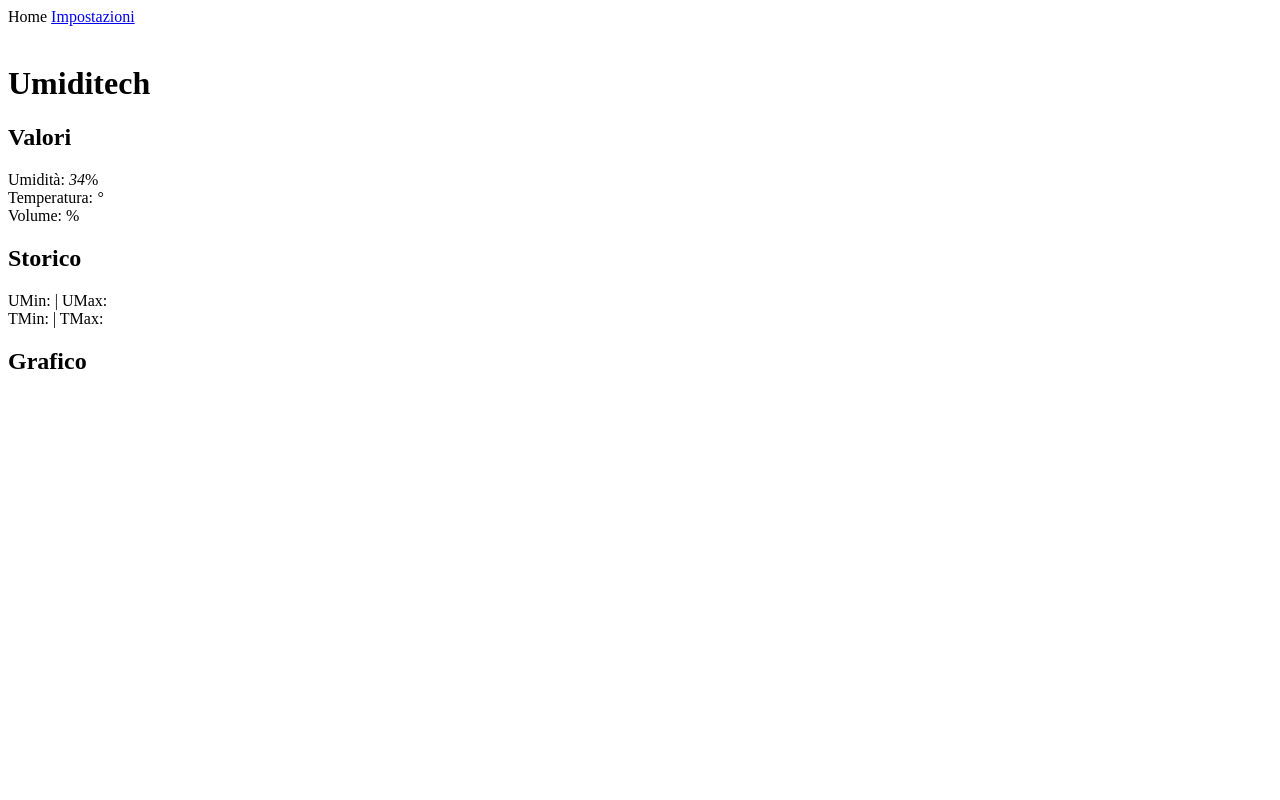
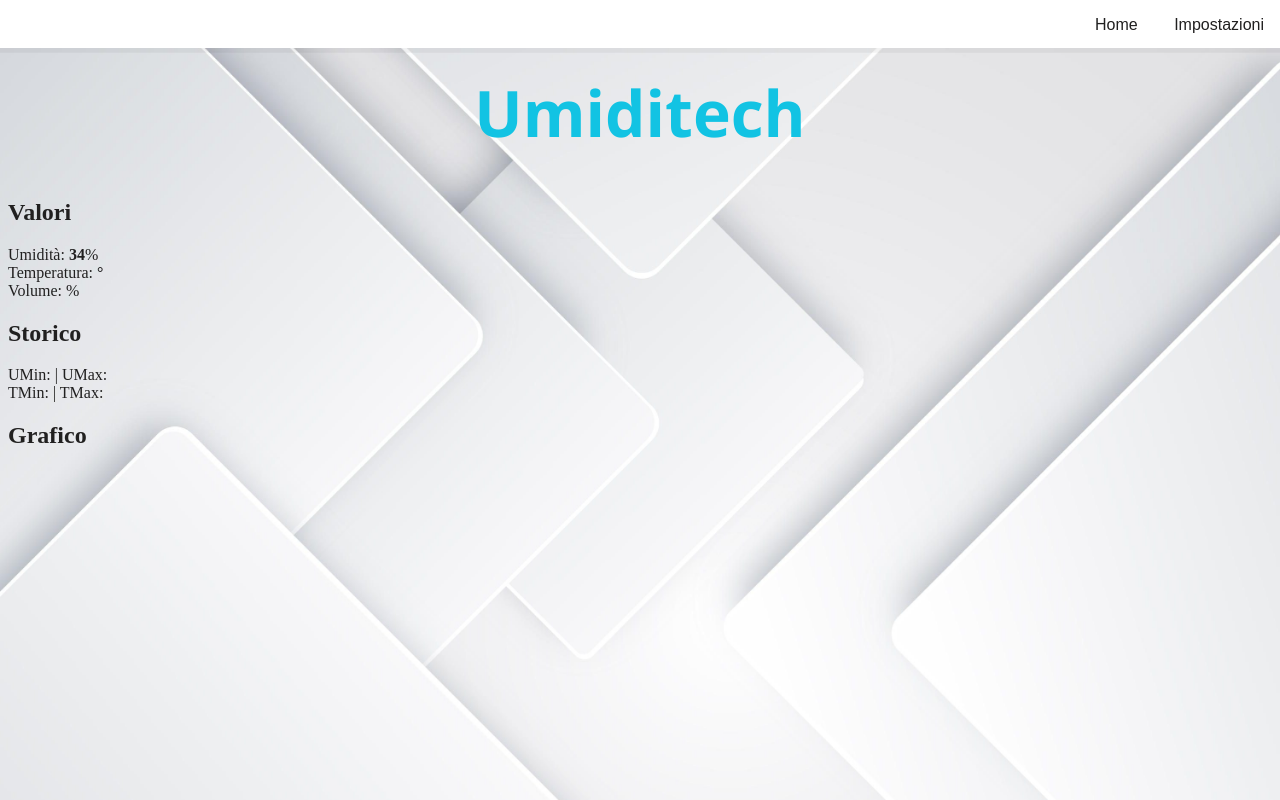
Before and after one commit to Mickylus/Arduino, a plain HTML site: page Umiditech/web/index.html in a window 1280 px wide. Drawn offline with Linux system fonts and the light colour scheme.

Commit message:
Fix background image URL syntax and update menu styles for consistency

```diff
--- a/Umiditech/web/style.css
+++ b/Umiditech/web/style.css
@@ -1,5 +1,5 @@
 body{
-	background-image: url("immagini/white_bg.jpg);
+	background-image: url("immagini/white_bg.jpg");
 	background-attachment: fixed;
 	background-size: cover;
 	color: #212020;
@@ -23,6 +23,9 @@ a:hover{
 	color: #00ad9c;
 	font-size: 1rem;
 }
+#menu a{
+	margin-left: 2rem;
+}
 var{
 	font-weight: bold;
 	font-style: normal;
@@ -30,10 +33,11 @@ var{
 #menu{
 	position: fixed;
 	top: 0; right: 0; left: 0;
-	background: #9dd0d9ad;
+	background: #ffffff;
 	font-family: Arial, Helvetica, sans-serif;
 	text-align: right;
 	height: 1rem;
 	padding: 1rem;
+	box-shadow:0rem 0.3rem #0404040c;
 	z-index: 99999;
 }
```
